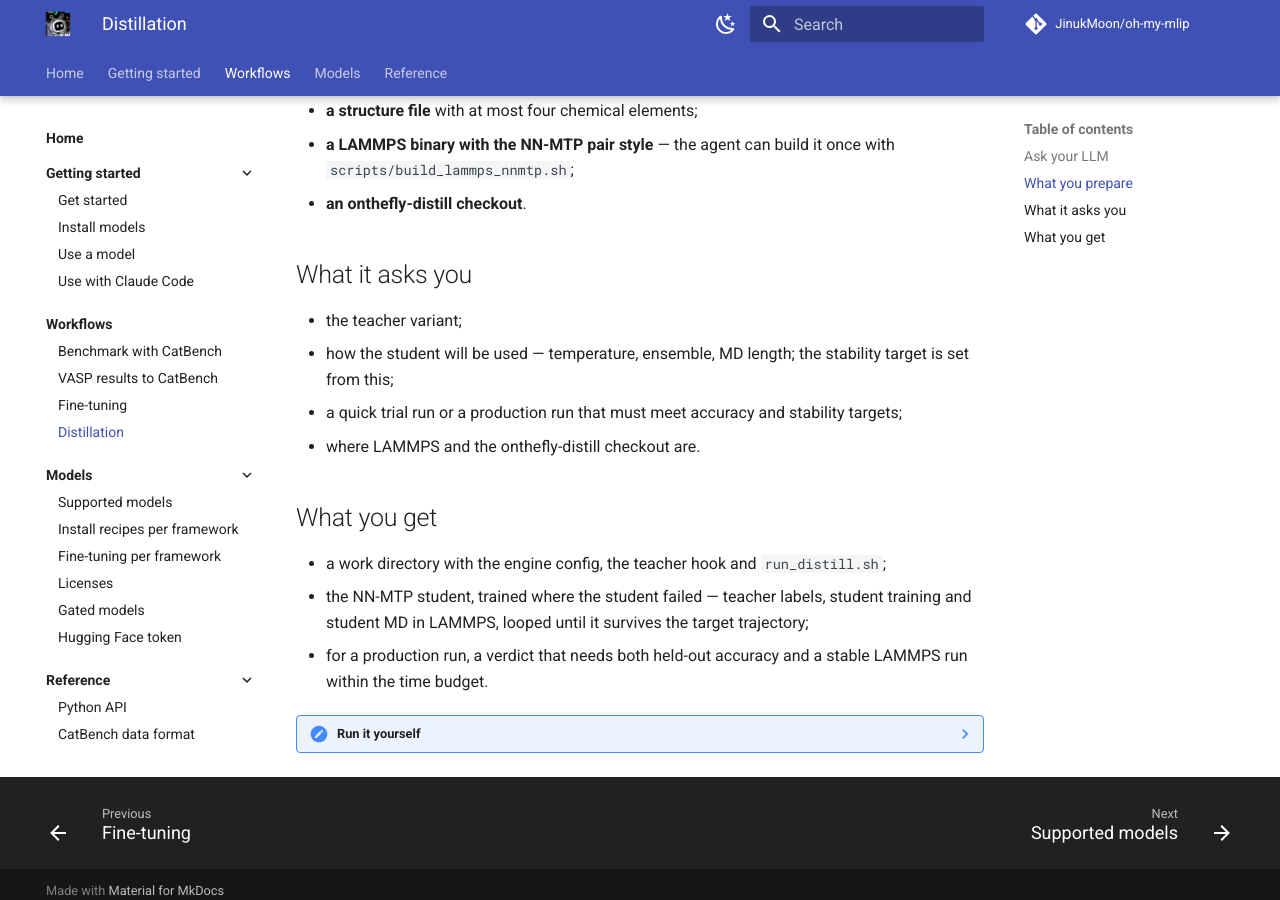
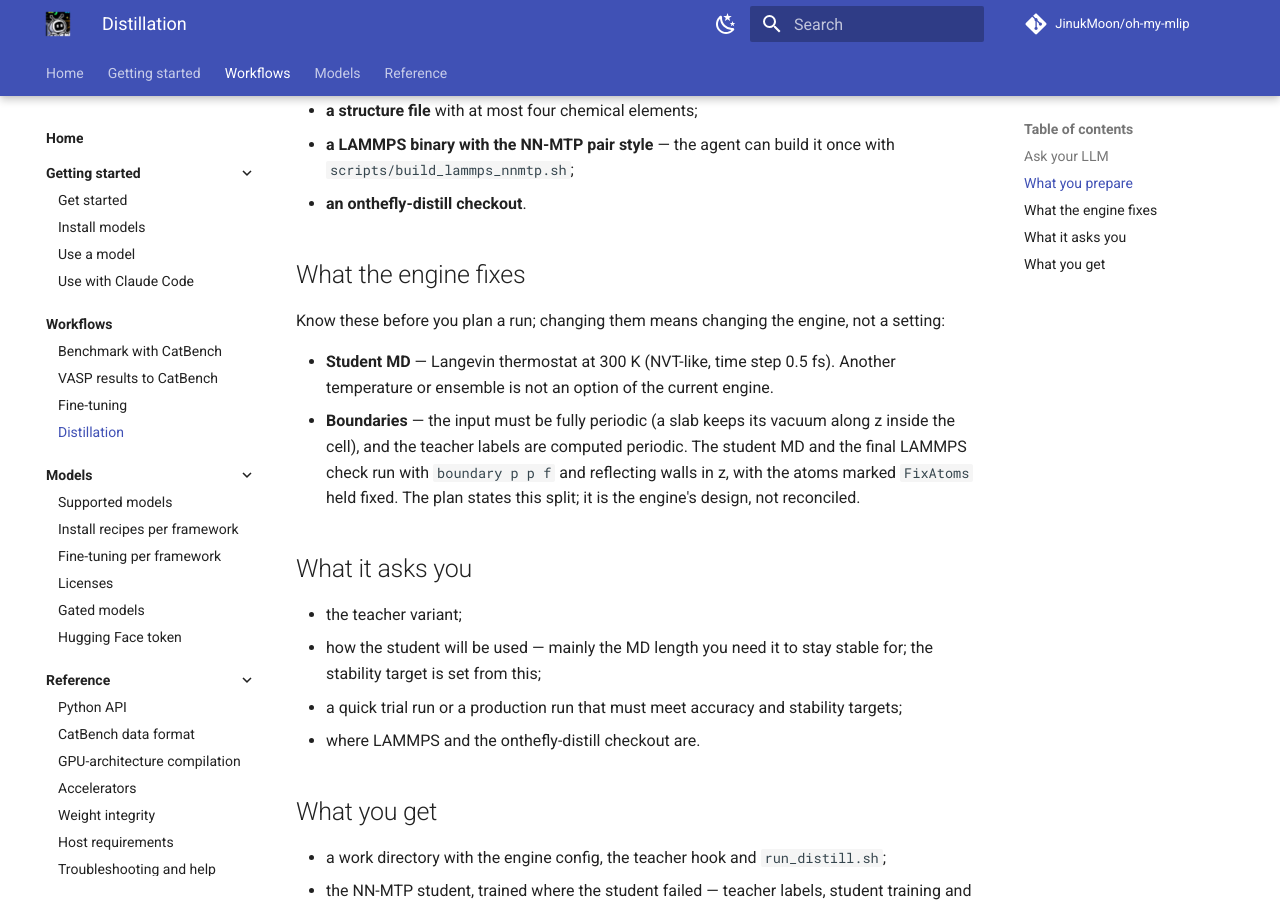
Before and after one commit to JinukMoon/oh-my-mlip, an MkDocs documentation site: the page built from docs/howto/distill.md, in a window 1280 px wide and 900 px high, scrolled down 513 px. Built offline with MkDocs 1.6.1 and Material for MkDocs 9.7.7, drawn with Linux system fonts in a browser that asks for light colours; comment, search, counter and statistics services are not loaded.

Commit message:
Distill how-to: say what the engine fixes before the plan
C6 (astra): teacher labels are periodic while the student MD and the
LAMMPS witness run `boundary p p f` with reflecting z walls; the
bootstrap discloses this in PLAN.md, but the how-to's preparation list
did not, and it asked the user for "temperature, ensemble", which the
engine does not take: onthefly-distill's student_md_lammps.py fixes a
Langevin thermostat at 300 K (dt 0.5 fs).

A "What the engine fixes" section now states both before the questions,
and the question about use asks for the MD length the student must stay
stable for.

```diff
--- a/docs/howto/distill.md
+++ b/docs/howto/distill.md
@@ -23,11 +23,24 @@
   with `scripts/build_lammps_nnmtp.sh`;
 - **an onthefly-distill checkout**.
 
+## What the engine fixes
+
+Know these before you plan a run; changing them means changing the engine,
+not a setting:
+
+- **Student MD** — Langevin thermostat at 300 K (NVT-like, time step 0.5 fs).
+  Another temperature or ensemble is not an option of the current engine.
+- **Boundaries** — the input must be fully periodic (a slab keeps its vacuum
+  along z inside the cell), and the teacher labels are computed periodic. The
+  student MD and the final LAMMPS check run with `boundary p p f` and
+  reflecting walls in z, with the atoms marked `FixAtoms` held fixed. The plan
+  states this split; it is the engine's design, not reconciled.
+
 ## What it asks you
 
 - the teacher variant;
-- how the student will be used — temperature, ensemble, MD length; the
-  stability target is set from this;
+- how the student will be used — mainly the MD length you need it to stay
+  stable for; the stability target is set from this;
 - a quick trial run or a production run that must meet accuracy and stability
   targets;
 - where LAMMPS and the onthefly-distill checkout are.
```
